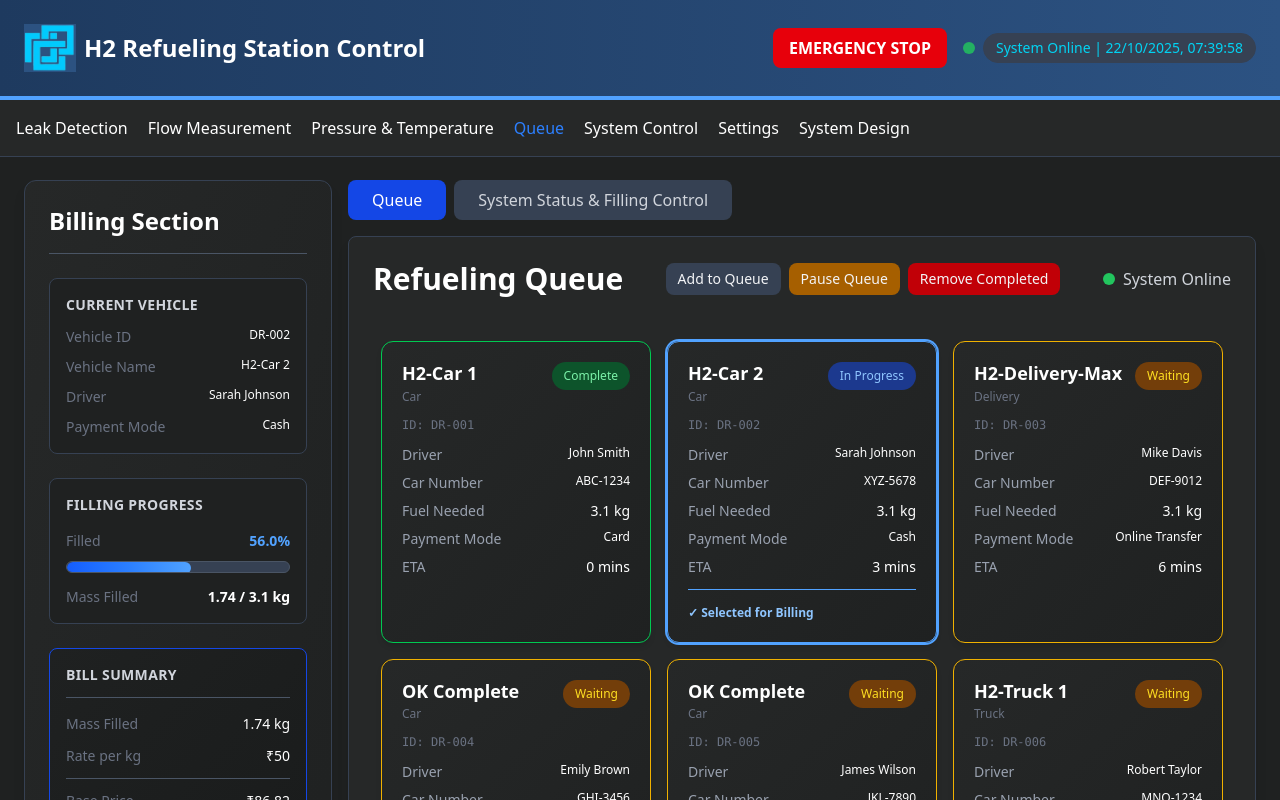
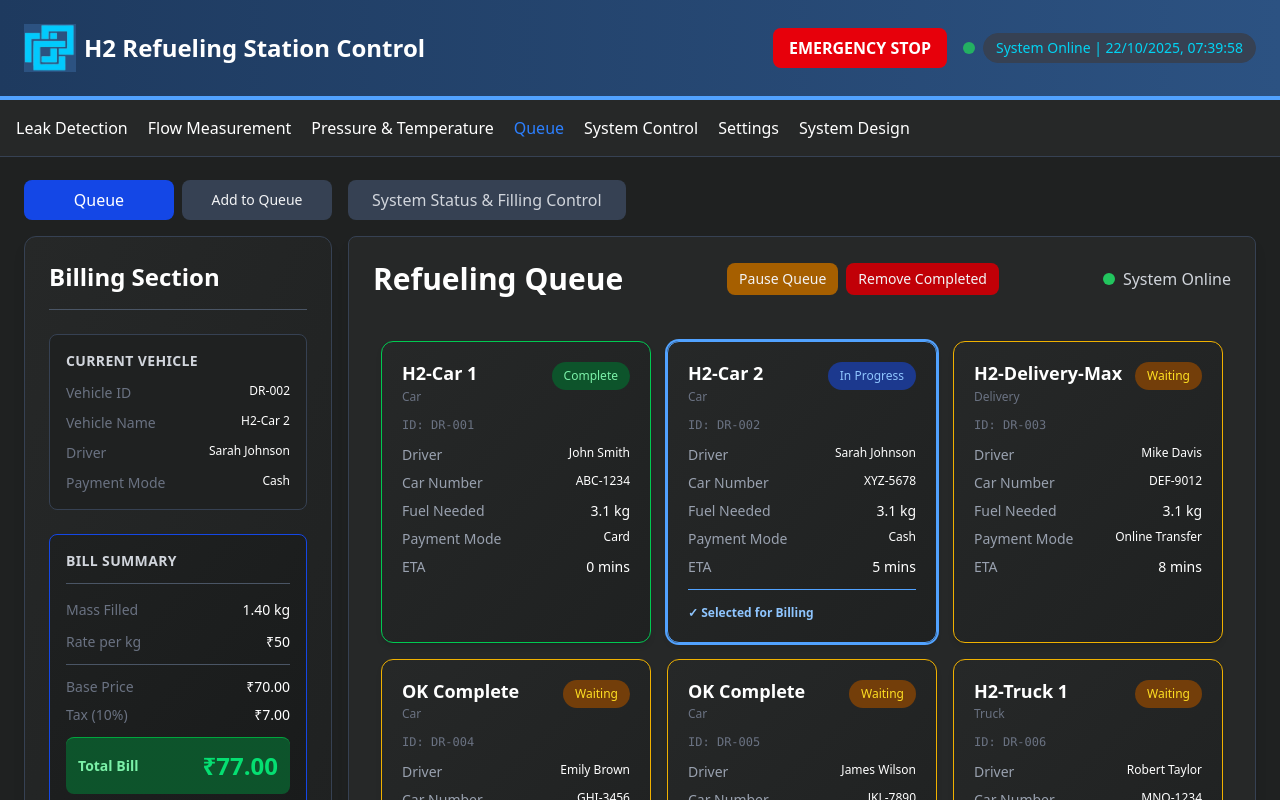
Before and after one commit to s4mzai/Hynics, a Next.js app: page /queue in a window 1280 px wide. Shown: the top 800 px of the page. Built offline with nearby package versions, Linux system fonts and the light colour scheme.

Commit message:
replace queue and add to queue button to a new position, remove filling bar filling bar from billing setion, remove vehicle info from filling control, add start dispensing button in filling control.

```diff
--- a/components/pages/Queue.jsx
+++ b/components/pages/Queue.jsx
@@ -60,6 +60,7 @@ export default function Queue() {
   const [isPaused, setIsPaused] = useState(false);
   const [isModalOpen, setIsModalOpen] = useState(false);
   const [isGeneratingBill, setIsGeneratingBill] = useState(false);
+  const [isDispensing, setIsDispensing] = useState(false);
   const [newVehicle, setNewVehicle] = useState({
     name: "", type: "", id: "", fuel: 0, eta: 0, status: "", driverName: "", carNumber: "", amountToFill: 0, paymentMode: ""
   });
@@ -103,48 +104,46 @@ export default function Queue() {
     }, 2000);
   };
 
+  const startDispensing = () => {
+    setIsDispensing(true);
+    // Reset filling progress to 0 when starting
+    setFillingData(prev => ({
+      ...prev,
+      percentageFilled: 0,
+      massFilled: 0
+    }));
+    // Set the selected vehicle status to "In Progress"
+    setQueue(prev => prev.map(item =>
+      item.id === selectedVehicleId && item.status !== "Complete"
+        ? { ...item, status: "In Progress" }
+        : item
+    ));
+  };
+
   useEffect(() => {
     if (isPaused) return;
     const interval = setInterval(() => {
-      setQueue(prev => {
-        const newQueue = [...prev];
-        newQueue.forEach(item => {
-          if (item.status !== "Complete" && item.status !== "Scheduled" && item.eta > 0) {
-            item.eta = Math.max(0, item.eta - 1);
-          }
-        });
-        const inProgressIndex = newQueue.findIndex(item => item.status === "In Progress");
-        if (inProgressIndex !== -1 && newQueue[inProgressIndex].eta === 0) {
-          newQueue[inProgressIndex].status = "Complete";
-          const nextWaitingIndex = newQueue.findIndex(item => item.status === "Waiting");
-          if (nextWaitingIndex !== -1) {
-            newQueue[nextWaitingIndex].status = "In Progress";
-          }
-        }
-        if (inProgressIndex === -1 || newQueue[inProgressIndex].eta === 0) {
-          const waitingCount = newQueue.filter(item => item.status === "Waiting").length;
-          if (waitingCount < 3) {
-            const nextScheduledIndex = newQueue.findIndex(item => item.status === "Scheduled");
-            if (nextScheduledIndex !== -1) {
-              newQueue[nextScheduledIndex].status = "Waiting";
-            }
-          }
-        }
-        return newQueue;
-      });
-
-      // Update filling progress for selected vehicle
+      // Update filling progress for selected vehicle only when dispensing
+      if (isDispensing) {
         setFillingData(prev => {
           if (prev.percentageFilled >= 100) {
-          return { ...prev, percentageFilled: 0, massFilled: 0 };
+            setIsDispensing(false);
+            // Set the vehicle status to "Complete" when filling is done
+            setQueue(prevQueue => prevQueue.map(item =>
+              item.id === prev.vehicleId
+                ? { ...item, status: "Complete" }
+                : item
+            ));
+            return { ...prev, percentageFilled: 100, massFilled: prev.totalMass };
           }
           const newPercentage = Math.min(100, prev.percentageFilled + Math.random() * 3);
           const newMassFilled = (newPercentage / 100) * prev.totalMass;
           return { ...prev, percentageFilled: newPercentage, massFilled: newMassFilled };
         });
+      }
     }, 2000);
     return () => clearInterval(interval);
-  }, [isPaused]);
+  }, [isPaused, isDispensing]);
 
   useEffect(() => {
     const statusInterval = setInterval(() => {
@@ -165,16 +164,6 @@ export default function Queue() {
         h2Purity: Math.max(95, Math.min(100, prev.h2Purity + (Math.random() * 0.5 - 0.25))),
         leakageDetection: Math.max(0, Math.min(0.01, prev.leakageDetection + (Math.random() * 0.004 - 0.002)))
       }));
-
-      // Update filling data
-      setFillingData(prev => {
-        if (prev.percentageFilled >= 100) {
-          return { ...prev, percentageFilled: 0, massFilled: 0 };
-        }
-        const newPercentage = Math.min(100, prev.percentageFilled + Math.random() * 5);
-        const newMassFilled = (newPercentage / 100) * prev.totalMass;
-        return { ...prev, percentageFilled: newPercentage, massFilled: newMassFilled };
-      });
     }, 2000);
     return () => clearInterval(statusInterval);
   }, [isPaused]);
@@ -190,15 +179,14 @@ export default function Queue() {
   // Handle vehicle selection from queue
   const handleVehicleSelect = (vehicleId) => {
     setSelectedVehicleId(vehicleId);
+    setIsDispensing(false); // Reset dispensing when selecting a new vehicle
     const selectedVehicle = queue.find(v => v.id === vehicleId);
     if (selectedVehicle) {
-      const filledPercentage = Math.random() * 80; // Random filling percentage for demo
-      const massFilled = (filledPercentage / 100) * selectedVehicle.fuel;
       setFillingData({
         vehicleId: selectedVehicle.id,
         vehicleName: selectedVehicle.name,
-        percentageFilled: filledPercentage,
-        massFilled: massFilled,
+        percentageFilled: 0,
+        massFilled: 0,
         totalMass: selectedVehicle.fuel,
         driverName: selectedVehicle.driverName,
         paymentMode: selectedVehicle.paymentMode
@@ -334,7 +322,23 @@ export default function Queue() {
       )}
 
       <div className="flex gap-4 flex-1">
-        <div className="w-1/4 bg-gradient-to-br from-[rgba(38,40,40,1)] to-[rgba(31,33,33,1)] rounded-xl p-6 shadow-lg border border-gray-700 h-fit">
+        <div className="w-1/4 flex flex-col gap-4">
+          <div className="flex gap-2">
+            <button
+              onClick={() => setActiveTab("queue")}
+              className={`flex-1 px-4 py-2 rounded-lg font-medium transition-all ${
+                activeTab === "queue"
+                  ? "bg-blue-700 text-white"
+                  : "bg-gray-700 text-gray-300 hover:bg-gray-600"
+              }`}
+            >
+              Queue
+            </button>
+            <button onClick={openAddModal} className="flex-1 px-4 py-2 bg-gray-700 hover:bg-gray-600 rounded-lg text-sm font-medium transition-colors">
+              Add to Queue
+            </button>
+          </div>
+          <div className="bg-gradient-to-br from-[rgba(38,40,40,1)] to-[rgba(31,33,33,1)] rounded-xl p-6 shadow-lg border border-gray-700 h-fit">
             <h2 className="text-2xl font-bold mb-6 text-white border-b border-gray-600 border-opacity-50 pb-4">Billing Section</h2>
           <div className="mb-6 bg-[rgba(31,33,33,1)] rounded-lg p-4 border border-gray-700 border-opacity-30">
             <h3 className="text-sm font-semibold text-gray-300 mb-3 uppercase tracking-wide">Current Vehicle</h3>
@@ -354,27 +358,6 @@ export default function Queue() {
               <div className="flex justify-between">
                 <span className="text-gray-500">Payment Mode</span>
                 <span className="text-white font-medium text-xs">{fillingData.paymentMode}</span>
-              </div>
-            </div>
-          </div>
-          <div className="mb-6 bg-[rgba(31,33,33,1)] rounded-lg p-4 border border-gray-700 border-opacity-30">
-            <h3 className="text-sm font-semibold text-gray-300 mb-4 uppercase tracking-wide">Filling Progress</h3>
-            <div className="space-y-3.5">
-              <div>
-                <div className="flex justify-between mb-2.5 text-sm">
-                  <span className="text-gray-500">Filled</span>
-                  <span className="text-blue-400 font-bold">{fillingData.percentageFilled.toFixed(1)}%</span>
-                </div>
-                <div className="w-full bg-gray-700 bg-opacity-50 rounded-full h-3 overflow-hidden border border-gray-600 border-opacity-30">
-                  <div
-                    className="bg-gradient-to-r from-blue-600 via-blue-500 to-blue-400 h-3 rounded-full transition-all duration-300 shadow-lg shadow-blue-500/20"
-                    style={{ width: `${fillingData.percentageFilled}%` }}
-                  ></div>
-                </div>
-              </div>
-              <div className="flex justify-between text-sm">
-                <span className="text-gray-500">Mass Filled</span>
-                <span className="text-white font-bold">{fillingData.massFilled.toFixed(2)} / {fillingData.totalMass} kg</span>
               </div>
             </div>
           </div>
@@ -411,18 +394,9 @@ export default function Queue() {
             {isGeneratingBill ? "Generating Bill..." : "Generate Bill"}
           </button>
           </div>
+        </div>
         <div className="flex-1 flex flex-col">
           <div className="flex gap-2 mb-4">
-            <button
-              onClick={() => setActiveTab("queue")}
-              className={`px-6 py-2 rounded-lg font-medium transition-all ${
-                activeTab === "queue"
-                  ? "bg-blue-700 text-white"
-                  : "bg-gray-700 text-gray-300 hover:bg-gray-600"
-              }`}
-            >
-              Queue
-            </button>
             <button
               onClick={() => setActiveTab("system")}
               className={`px-6 py-2 rounded-lg font-medium transition-all ${
@@ -441,9 +415,6 @@ export default function Queue() {
                   <h1 className="text-3xl font-bold text-white">Refueling Queue</h1>
                 </div>
                 <div className="flex flex-wrap gap-2">
-                  <button onClick={openAddModal} className="px-3 py-1.5 bg-gray-700 hover:bg-gray-600 rounded-lg text-sm font-medium transition-colors">
-                    Add to Queue
-                  </button>
                   <button onClick={() => setIsPaused(!isPaused)} className={`px-3 py-1.5 rounded-lg text-sm font-medium transition-colors ${isPaused ? "bg-green-700 hover:bg-green-600" : "bg-yellow-700 hover:bg-yellow-600"}`}>
                     {isPaused ? "Resume Queue" : "Pause Queue"}
                   </button>
@@ -566,30 +537,7 @@ export default function Queue() {
               </div>
               <div className="bg-gradient-to-br from-[rgba(38,40,40,1)] to-[rgba(31,33,33,1)] rounded-xl p-6 shadow-lg border border-gray-700">
                 <h2 className="text-2xl font-bold mb-5 text-white border-b border-gray-600 border-opacity-50 pb-4">Filling Control</h2>
-                <div className="grid grid-cols-1 lg:grid-cols-2 gap-6">
-                  <div className="space-y-4">
-                    <div className="bg-gradient-to-br from-[rgba(31,33,33,1)] to-[rgba(25,27,27,1)] rounded-lg p-5 border border-gray-700 border-opacity-40">
-                      <h3 className="text-sm font-semibold text-gray-300 mb-4 uppercase tracking-wide">Vehicle Information</h3>
-                      <div className="space-y-3 text-sm">
-                        <div className="flex justify-between">
-                          <span className="text-gray-500">Vehicle ID</span>
-                          <span className="text-white font-medium text-xs">{fillingData.vehicleId}</span>
-                        </div>
-                        <div className="flex justify-between">
-                          <span className="text-gray-500">Vehicle Name</span>
-                          <span className="text-white font-medium text-xs">{fillingData.vehicleName}</span>
-                        </div>
-                        <div className="flex justify-between">
-                          <span className="text-gray-500">Driver Name</span>
-                          <span className="text-white font-medium text-xs">{fillingData.driverName}</span>
-                        </div>
-                        <div className="flex justify-between">
-                          <span className="text-gray-500">Payment Mode</span>
-                          <span className="text-white font-medium text-xs">{fillingData.paymentMode}</span>
-                        </div>
-                      </div>
-                    </div>
-                  </div>
+                <div className="grid grid-cols-1 lg:grid-cols-1 gap-6">
                   <div className="bg-gradient-to-br from-[rgba(31,33,33,1)] to-[rgba(25,27,27,1)] rounded-lg p-5 flex flex-col justify-center border border-blue-700 border-opacity-30">
                     <h3 className="text-sm font-semibold text-gray-300 mb-4 uppercase tracking-wide">Filling Progress</h3>
                     <div className="space-y-4">
@@ -623,6 +571,13 @@ export default function Queue() {
                         </div>
                       </div>
                     </div>
+                    <button
+                      onClick={startDispensing}
+                      disabled={isDispensing || fillingData.percentageFilled >= 100}
+                      className="mt-6 w-full bg-gradient-to-r from-green-700 to-green-600 hover:from-green-600 hover:to-green-500 disabled:from-gray-700 disabled:to-gray-600 disabled:opacity-75 text-white font-bold py-3 rounded-lg transition-all duration-300 shadow-lg hover:shadow-xl disabled:cursor-not-allowed"
+                    >
+                      {isDispensing ? "Dispensing..." : fillingData.percentageFilled >= 100 ? "Dispensing Complete" : "Start Dispensing"}
+                    </button>
                   </div>
                 </div>
               </div>
```
Lines whose indentation alone changed are shown as unchanged.
